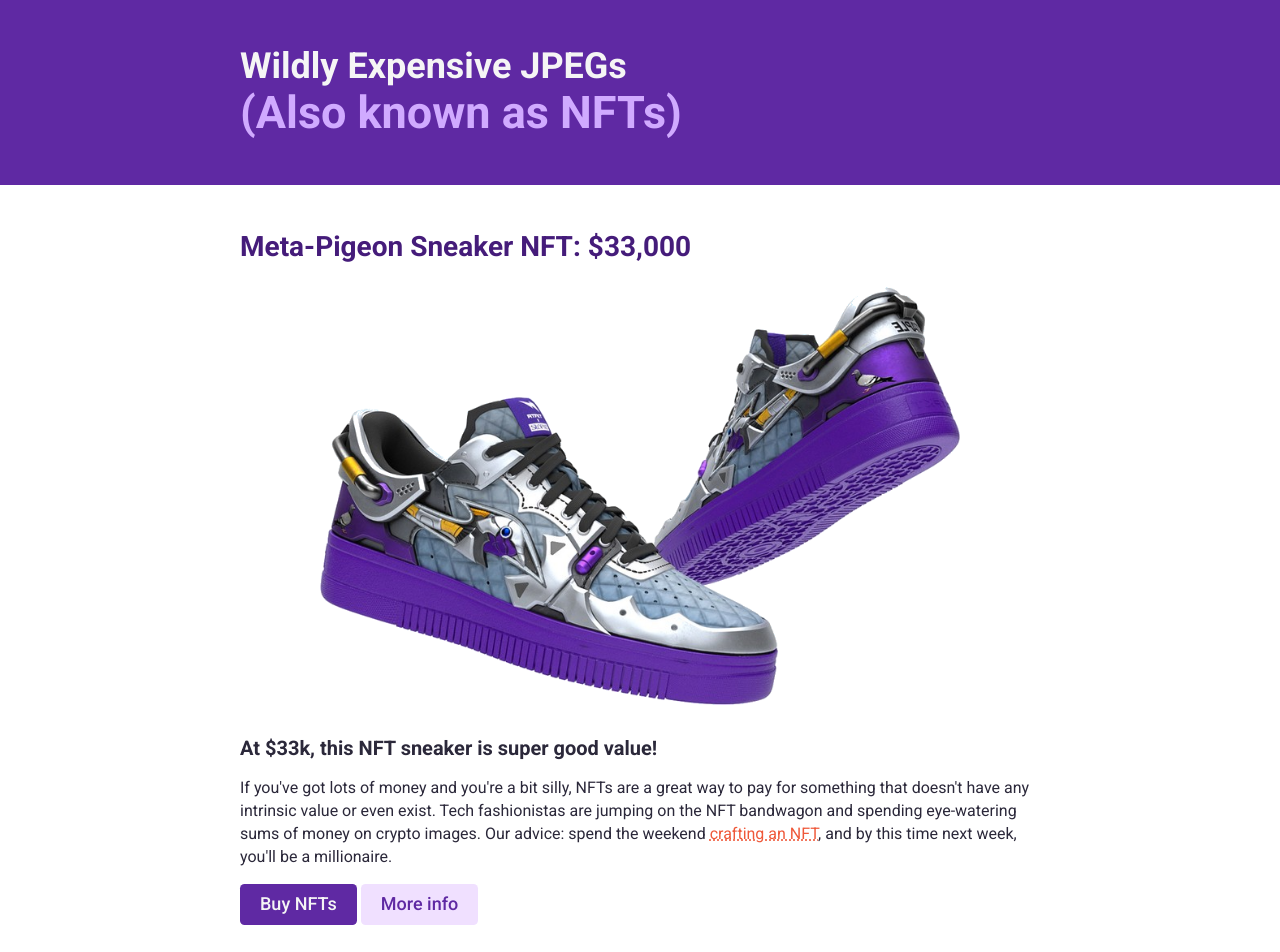
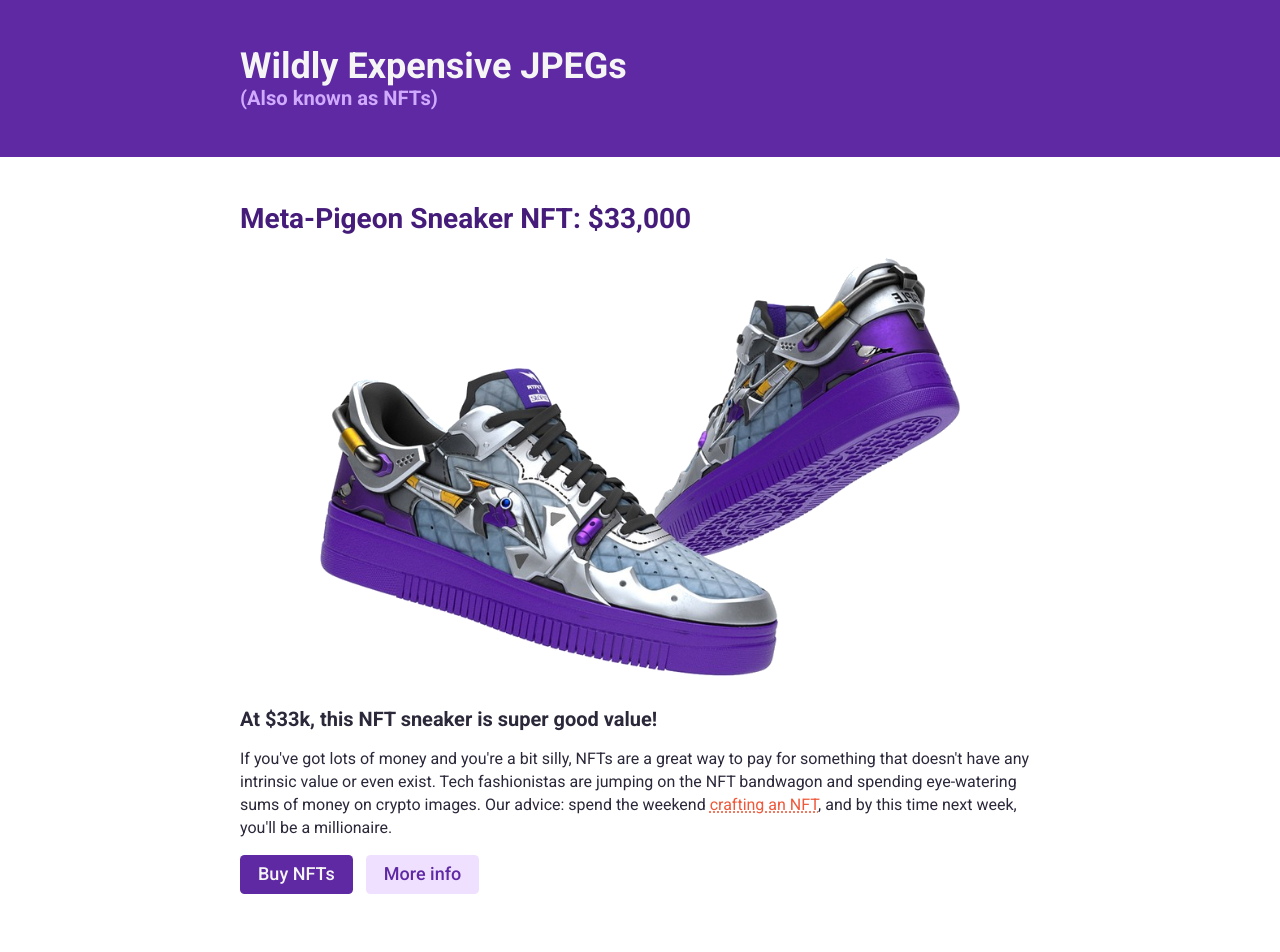
Before and after one commit to Rmaki27/NFT-Responsive-Site, a plain HTML site: page index.html in a window 1280 px wide. Shown: the top 952 px of the page. Drawn offline with nearby package versions, Linux system fonts and the light colour scheme.

Commit message:
Update margins and padding to be relative sizing

```diff
--- a/index.css
+++ b/index.css
@@ -32,7 +32,7 @@ p {
 
 .subheading {
     display: block;
-    font-size: 1.25em;
+    font-size: 0.56em;
     color: #d0aaff;
 }
 
@@ -53,12 +53,14 @@ a:active {
 }
 
 .btn {
-    font-size: 18px;
+    font-size: 1.125em;
     font-weight: 500;
     text-decoration: none;
     display: inline-block;
-    padding: 10px 20px;
+    padding: 0.5em 1em;
     border-radius: 4.6px;
+    margin-right: 0.5em;
+    margin-bottom: 1em;
 }
 
 .btn-dark {
@@ -87,7 +89,7 @@ a:active {
 header,
 section,
 footer {
-    padding: 46px 0;
+    padding: 2.875em 0;
 }
 
 header,
@@ -109,7 +111,7 @@ header,
     display: block;
     width: 100%;
     max-width: 640px;
-    margin: 0 auto 32px;
+    margin: 0 auto 2em;
 }
 
 .section-two-image-container {
```
